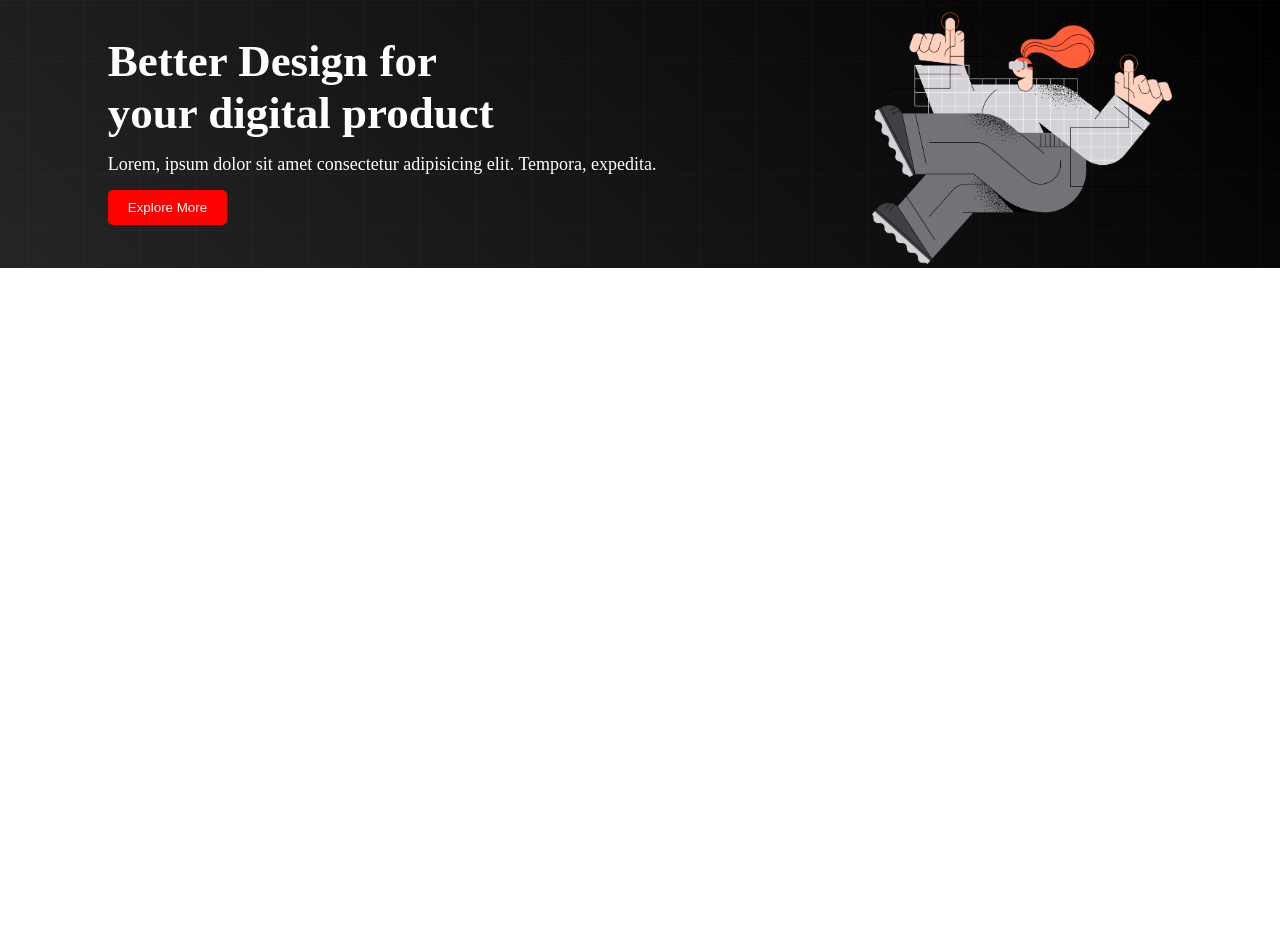
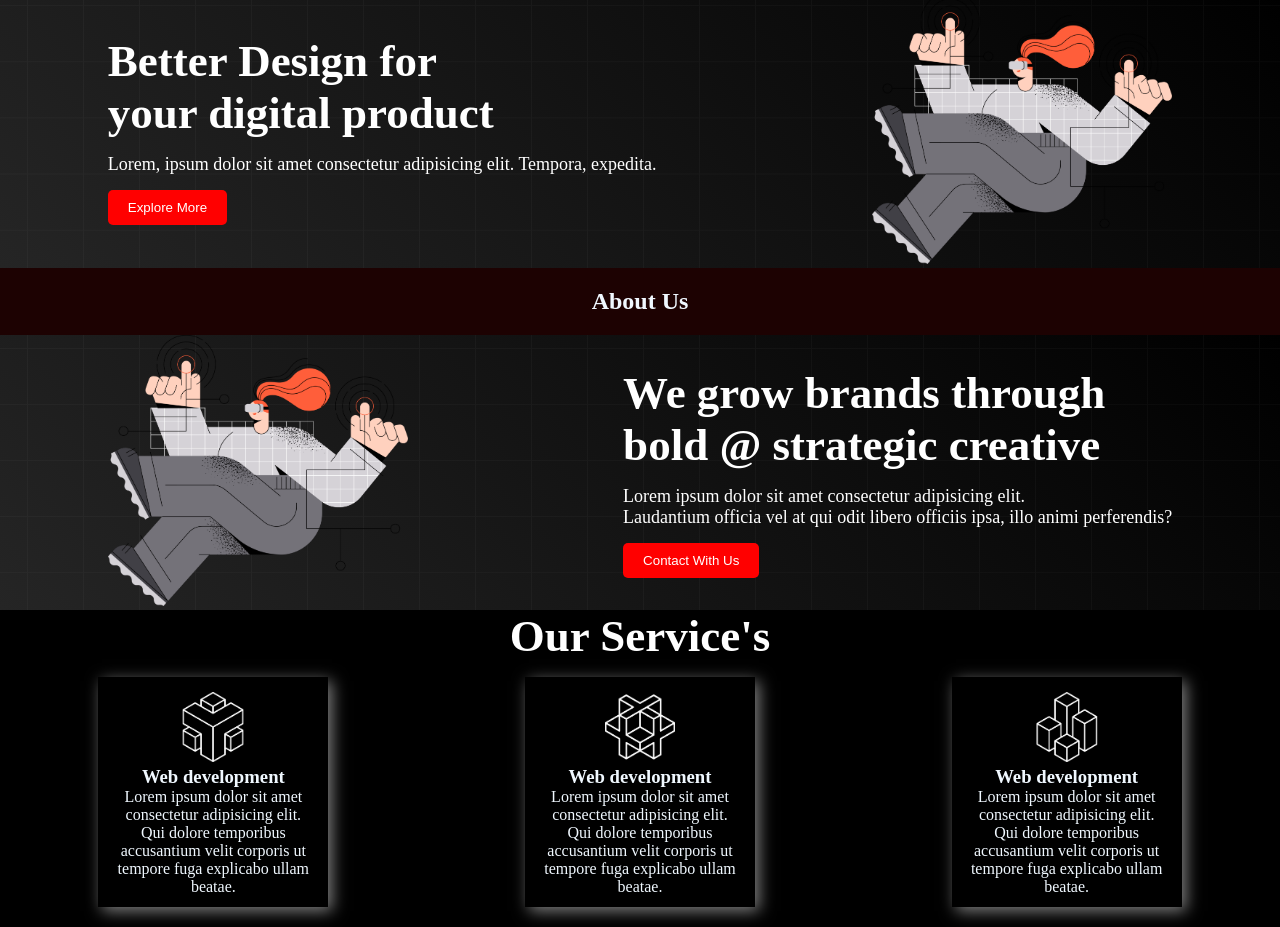
Before and after one commit to Robin222333/build-a-super-web, a plain HTML site: page index.html in a window 1280 px wide. Shown: the part 61-988 px from the top of the page. Before the commit the page ends 800 px from the top, so only its background shows below. Drawn offline with Linux system fonts and the light colour scheme.

Commit message:
third commit

```diff
--- a/index.html
+++ b/index.html
@@ -35,6 +35,44 @@
                 </div>
             </div>
         </section>
+        <section>
+            <div class="header">
+
+                <h1 class="heading">About Us</h1>
+            </div>
+            <div class="banner-container">
+                <div class="banner-photo">
+                    <img class="banner-img" src="./images/banner.png" alt="">
+                </div>
+                <div class="banner-text2">
+                    <h4 class="title">We grow brands through <br> bold @ strategic creative</h4>
+                    <p class="description">Lorem ipsum dolor sit amet consectetur adipisicing elit. <br> Laudantium officia vel at qui odit libero officiis ipsa, illo animi perferendis?</p>
+                    <button class="btn">Contact With Us</button>
+                </div>
+            </div>
+        </section>
+
+
+        <section>
+            <h1 class="title title-2">Our Service's </h1>
+            <div class="service-container">
+                <div class="box">
+                    <img class="icon" src="./images/0.png" alt="">
+                    <h3>Web development</h3>
+                    <p>Lorem ipsum dolor sit amet consectetur adipisicing elit. Qui dolore temporibus accusantium velit corporis ut tempore fuga explicabo ullam beatae.</p>
+                </div>
+                <div class="box">
+                    <img class="icon" src="./images/1.png" alt="">
+                    <h3>Web development</h3>
+                    <p>Lorem ipsum dolor sit amet consectetur adipisicing elit. Qui dolore temporibus accusantium velit corporis ut tempore fuga explicabo ullam beatae.</p>
+                </div>
+                <div class="box">
+                    <img class="icon" src="./images/2.png" alt="">
+                    <h3>Web development</h3>
+                    <p>Lorem ipsum dolor sit amet consectetur adipisicing elit. Qui dolore temporibus accusantium velit corporis ut tempore fuga explicabo ullam beatae.</p>
+                </div>
+            </div>
+        </section>
     </main>
     <footer>
 
--- a/style.css
+++ b/style.css
@@ -50,4 +50,45 @@
     color: white;
     border: none;
     border-radius: 5px;
+    cursor: pointer;
 }
+
+
+
+
+    .heading{
+        display: flex;
+        justify-content: center;
+        background-color: rgb(29, 2, 2);
+        color: aliceblue;
+        padding: 20px;
+    }
+
+
+
+    .icon{
+        width: 70px;
+    }
+    .box{
+        width: 200px;
+        height: 200px;
+        text-align: center;
+        box-shadow: 4px 4px 15px gray;
+        padding: 15px;
+        background-color: black;
+        color: aliceblue;
+        margin-bottom: 20px;
+        margin-top: 15px;
+    }
+
+    .service-container{
+        display: flex;
+        justify-content:space-around;
+        align-items: center;
+        background-color: black;
+    }
+    .title-2{
+        text-align: center;
+        background-color: black;
+        color: white;
+    }
```
